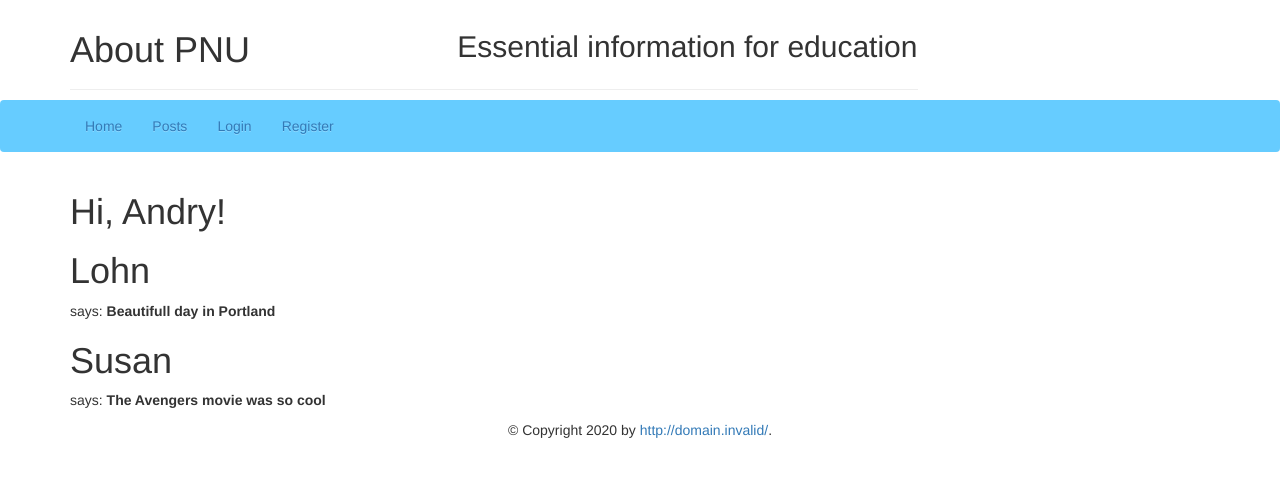
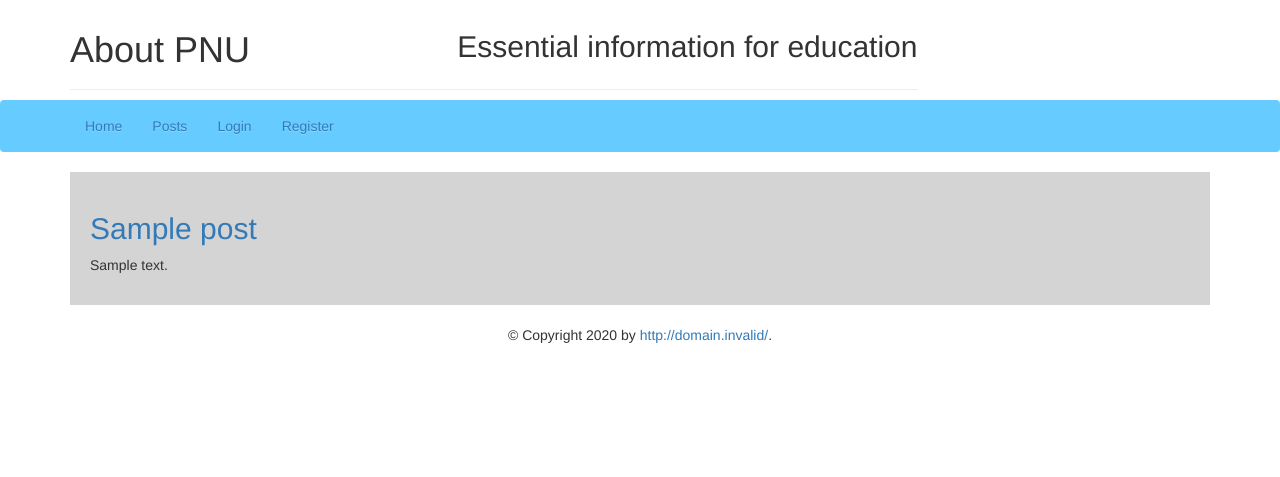
Before and after one commit to MuzykaAndrii/simple-flask-blog, a Flask app: page /posts in a window 1280 px wide. Shown: the top 477 px of the page. Run offline with Flask 2, Linux system fonts and the light colour scheme; tables that the repository leaves empty hold one stand-in row (values such as "Sample post"); some libraries are stand-ins or nearby versions.

Commit message:
added page with list of posts

```diff
--- a/app/static/css/style.css
+++ b/app/static/css/style.css
@@ -51,3 +51,9 @@ form {
     width: 700px;
     height: 300px;
 }
+
+.post {
+    background-color: rgb(212, 212, 212);
+    padding: 20px;
+    margin-bottom: 20px;
+}
--- a/app/templates/posts.html
+++ b/app/templates/posts.html
@@ -20,9 +20,11 @@
 
 {% block content %}
 
-<h1>Hi, {{user.nickname}}!</h1>
-  {% for post in posts %}
-  <h1>{{post.author.nickname}}</h1> says: <b>{{post.body}}</b></p>
-  {% endfor %}
+{% for post in posts %}
+<div class="post">
+  <h2><a href="{{ url_for('post', post_id=post.id) }}">{{post.title}}</a></h2>
+  <p>{{ post.content | truncate(50) }}</p>
+</div>
+{% endfor %}
 
 {% endblock %}
--- a/app/views.py
+++ b/app/views.py
@@ -97,21 +97,6 @@ def login():
 
     return render_template('login.html', form=form, title='Login')
 
-@app.route('/posts', methods=['GET', 'POST'])
-def posts():
-    user = {'nickname' : 'Andry'}
-    posts = [
-        {
-            'author' : {'nickname' : 'Lohn'},
-            'body' : "Beautifull day in Portland"
-        },
-        {
-            'author' : {'nickname' : 'Susan'},
-            'body' : "The Avengers movie was so cool"
-        }
-    ]
-    return render_template('posts.html', title='Home', user=user, posts=posts)
-
 @app.route('/logout')
 def logout():
     logout_user()
@@ -183,3 +168,9 @@ def new_post():
         return redirect(url_for('post', post_id=post.id))
 
     return render_template('create_post.html', title='Create new post', form=form)
+
+
+@app.route('/posts', methods=['GET', 'POST'])
+def posts():
+    posts = Post.query.all()
+    return render_template('posts.html', title='Posts', posts=posts)
```
Also changed, not shown: site.db.
